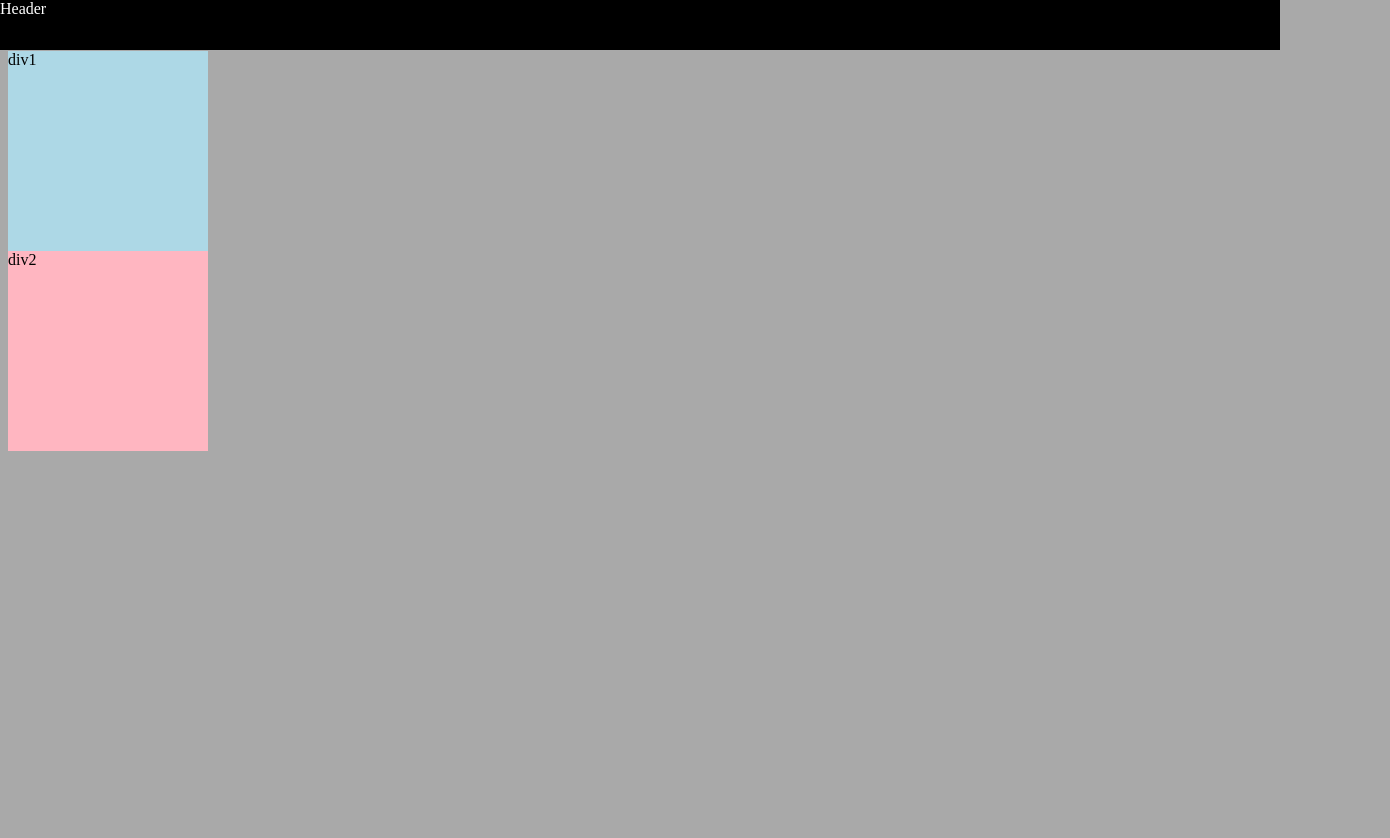
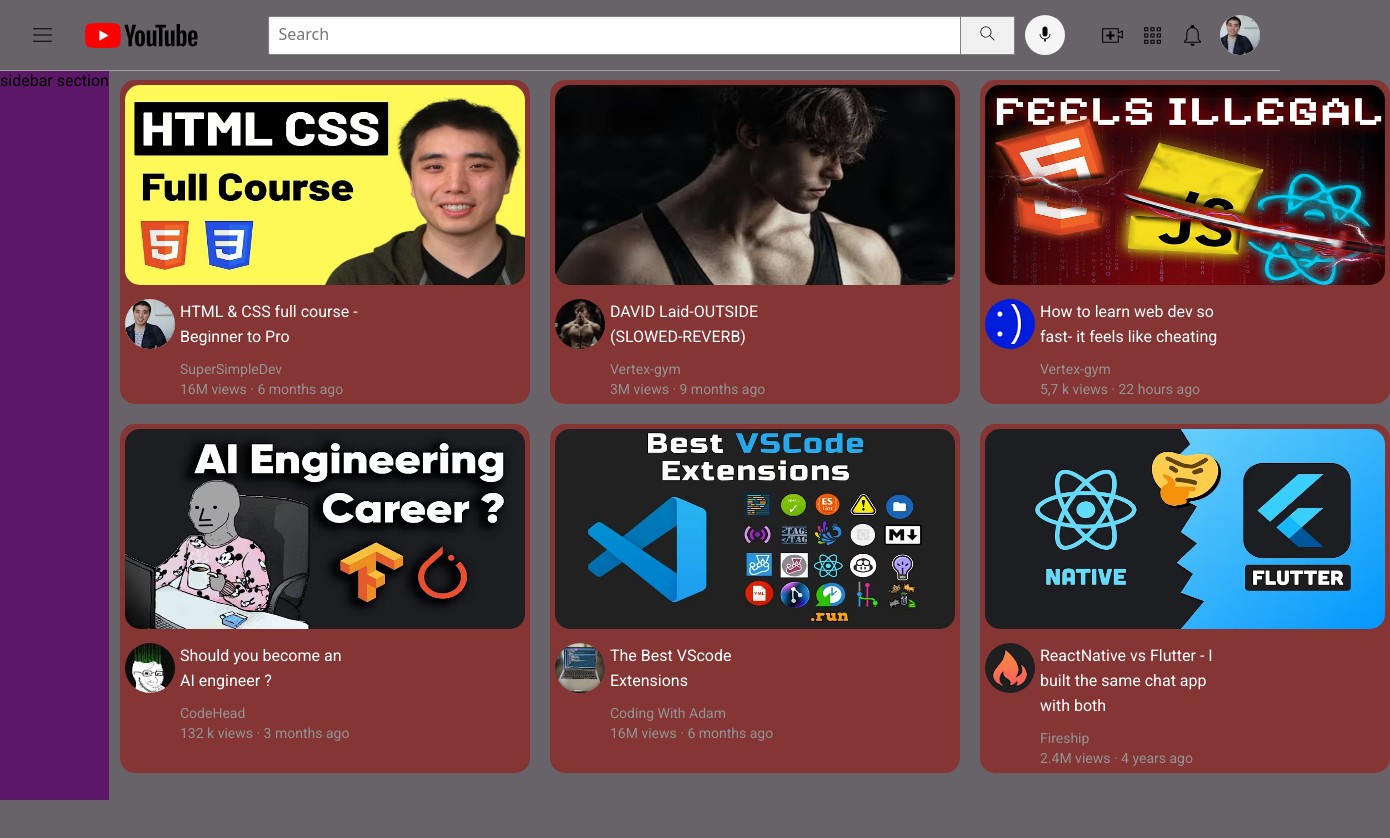
Before and after one commit to K-imaX04/html-css-course, a plain HTML site: page 1_Exo/lesson-14/index.html in a window 1280 px wide. Shown: the top 838 px of the page, 1390 px wide, since content can reach past the window. Drawn offline with Linux system fonts and the light colour scheme.

Commit message:
update file

```diff
--- a/1_Exo/lesson-14/index.html
+++ b/1_Exo/lesson-14/index.html
@@ -3,12 +3,136 @@
 <head>
     <meta charset="UTF-8">
     <meta name="viewport" content="width=device-width, initial-scale=1.0">
-    <title>CSS position</title>
-    <link rel="stylesheet" href="style.css ">
+    <title>Nested flexbox</title>
+    <link rel="stylesheet" href="styles/general.css">
+    <link rel="stylesheet" href="styles/yt-header.css">
+    <link rel="stylesheet" href="styles/youtube-style.css">
+
+    <link rel="preconnect" href="https://fonts.googleapis.com">
+    <link rel="preconnect" href="https://fonts.gstatic.com" crossorigin>
+    <link href="https://fonts.googleapis.com/css2?family=Roboto:ital,wght@0,100..900;1,100..900&display=swap" rel="stylesheet">
+    <link rel="stylesheet" href="styles/yt-sidebar.css">
 </head>
 <body>
-    <div class="head" >Header</div>
-    <div class="div1">div1</div>
-    <div class="div2">div2</div>
+    <div class="header">
+        <div class="left-section">
+            <img class="humb-icon" src="imgs/icons/hamburger-menu.svg">
+            <img class="yt-logo" src="imgs/icons/youtube-logo.svg">
+        </div>
+        <div class="middle-section">
+            <input class="yt-search-box" type="text" placeholder="Search">
+            <button class="search-btn">
+                <img class="search-icon" src="imgs/icons/search.svg">
+            </button>
+            <button class="voice-search-btn">
+                <img class="voice-search-icon" src="imgs/icons/voice-search-icon.svg">
+            </button>
+        </div>
+        <div class="right-section">
+            <img class="upload-icon" src="imgs/icons/upload.svg">
+            <img class="yt-app-icon" src="imgs/icons/youtube-apps.svg">
+            <img class="not-icon" src="imgs/icons/notifications.svg">
+            <img class="pic-icon" src="imgs/Channel-pictures/picture1.jpg">
+        </div>
+    </div>
+    <div class="sidebar">sidebar section</div>
+
+<div class="body-div">
+    <div class="video-layout">
+            <div>
+            <img class="thumbnail" src="imgs/thumbnails/thumbnail-1.avif">
+        </div>
+        <div class="second-row-grid">
+            <div class="channel-pic">
+                <img class="profile-pic" src="imgs/Channel-pictures/picture1.jpg">
+            </div>
+            <div class="video-info">
+                <p class="video-title">HTML & CSS full course - Beginner to Pro</p>
+                <p class="author">SuperSimpleDev</p>
+                <p class="stats">16M views &middot; 6 months ago</p>
+            </div>
+        </div>
+    </div>
+
+    <div class="video-layout">
+        <div>
+            <img class="thumbnail" src="imgs/thumbnails/thum1.avif">
+        </div>
+        <div class="second-row-grid">
+            <div>
+                <img class="profile-pic" src="imgs/Channel-pictures/picture2.jpg">
+            </div>
+            <div>
+                <p class="video-title"> DAVID Laid-OUTSIDE (SLOWED-REVERB)</p>
+                <p class="author">Vertex-gym</p>
+                <p class="stats">3M views &middot; 9 months ago</p>
+            </div>
+        </div>
+    </div>
+
+    <div class="video-layout">
+        <div>
+            <img class="thumbnail" src="imgs/thumbnails/thum3.avif">
+        </div>
+        <div class="second-row-grid">
+            <div>
+                <img class="profile-pic" src="imgs/Channel-pictures/picture3.jpg">
+            </div>
+            <div>
+                <p class="video-title"> How to learn web dev so fast- it feels like cheating</p>
+                <p class="author">Vertex-gym</p>
+                <p class="stats">5,7 k views &middot; 22 hours ago</p>
+            </div>
+        </div>
+    </div>
+
+    <div class="video-layout">
+            <div>
+            <img class="thumbnail" src="imgs/thumbnails/thum4.avif">
+        </div>
+        <div class="second-row-grid">
+            <div class="channel-pic">
+                <img class="profile-pic" src="imgs/Channel-pictures/picture4.jpg">
+            </div>
+            <div class="video-info">
+                <p class="video-title">Should you become an AI engineer ?</p>
+                <p class="author">CodeHead</p>
+                <p class="stats">132 k views &middot; 3 months ago</p>
+            </div>
+        </div>
+    </div>
+
+    <div class="video-layout">
+            <div>
+            <img class="thumbnail" src="imgs/thumbnails/thum5.avif">
+        </div>
+        <div class="second-row-grid">
+            <div class="channel-pic">
+                <img class="profile-pic" src="imgs/Channel-pictures/picture5.jpg">
+            </div>
+            <div class="video-info">
+                <p class="video-title">The Best VScode Extensions</p>
+                <p class="author">Coding With Adam</p>
+                <p class="stats">16M views &middot; 6 months ago</p>
+            </div>
+        </div>
+    </div>
+
+    <div class="video-layout">
+            <div>
+            <img class="thumbnail" src="imgs/thumbnails/thum6.avif">
+        </div>
+        <div class="second-row-grid">
+            <div class="channel-pic">
+                <img class="profile-pic" src="imgs/Channel-pictures/picture6.jpg">
+            </div>
+            <div class="video-info">
+                <p class="video-title">ReactNative vs Flutter - I built the same chat app with both</p>
+                <p class="author">Fireship</p>
+                <p class="stats">2.4M views &middot; 4 years ago</p>
+            </div>
+        </div>
+    </div>
+</div>
 </body>
 </html>
```
